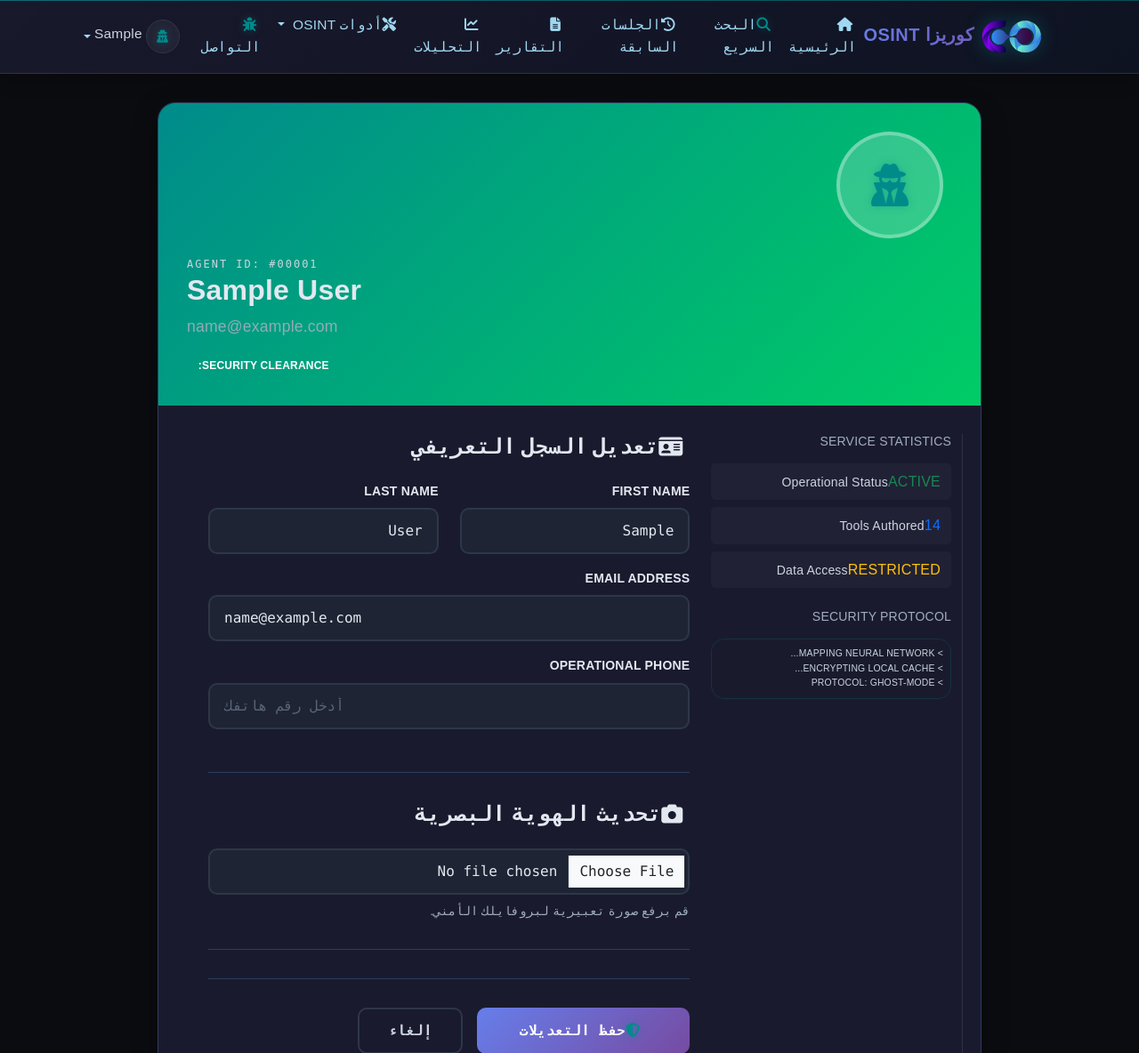
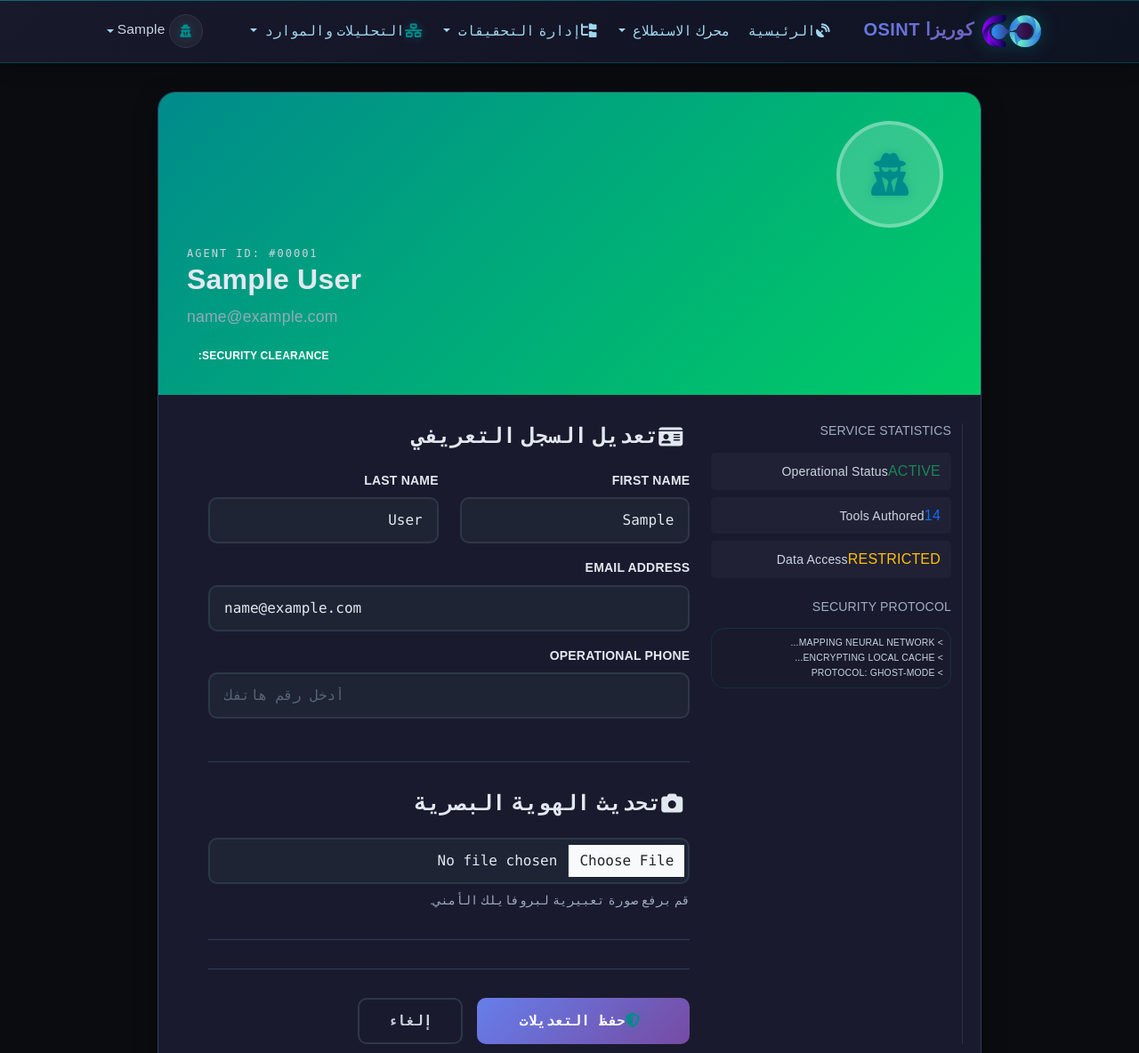
Before and after one commit to mohammedayedh/coriz, a Django app: page /auth/profile/ in a window 1280 px wide. Shown: the top 1184 px of the page at 89% size. Run offline with Django 5.2, Linux system fonts and the light colour scheme; the visitor is signed in with stand-in values (Sample User, id 1); parts of the project's set-up code (start-up, migrations or seed data) failed here and were passed over.

Commit message:
Redesign navigation bar to match platform architecture modules

```diff
--- a/templates/base/base.html
+++ b/templates/base/base.html
@@ -47,97 +47,63 @@
 
             <div class="collapse navbar-collapse" id="navbarNav">
 
-                <!-- Main Navigation - في الوسط بترتيب عكسي -->
-                <ul class="navbar-nav mx-auto">
+                <!-- Platform Architecture Navigation -->
+                <ul class="navbar-nav mx-auto cyber-nav-menu">
+                    <!-- Home -->
                     <li class="nav-item">
-                        <a class="nav-link interactive-element" href="{% url 'main:home' %}">
-                            <i class="fas fa-home me-1"></i>الرئيسية
+                        <a class="nav-link interactive-element {% if request.resolver_match.url_name == 'home' %}active{% endif %}" href="{% url 'main:home' %}">
+                            <i class="fas fa-satellite-dish me-1"></i>الرئيسية
                         </a>
                     </li>
-                    <li class="nav-item">
-                        <a class="nav-link interactive-element" href="{% url 'osint_tools:simple_search' %}">
-                            <i class="fas fa-search me-1"></i>البحث السريع
+
+                    <!-- Module 1: Recon Engine -->
+                    <li class="nav-item dropdown dropdown-mega">
+                        <a class="nav-link dropdown-toggle" href="#" id="reconDropdown" role="button" data-bs-toggle="dropdown" aria-expanded="false">
+                            <i class="fas fa-radar me-1"></i>محرك الاستطلاع
                         </a>
-                    </li>
-                    <li class="nav-item">
-                        <a class="nav-link interactive-element" href="{% url 'osint_tools:sessions_list' %}">
-                            <i class="fas fa-history me-1"></i>الجلسات السابقة
-                        </a>
-                    </li>
-                    <li class="nav-item">
-                        <a class="nav-link interactive-element" href="{% url 'osint_tools:reports_list' %}">
-                            <i class="fas fa-file-alt me-1"></i>التقارير
-                        </a>
-                    </li>
-                    <li class="nav-item">
-                        <a class="nav-link interactive-element" href="{% url 'osint_tools:analytics' %}">
-                            <i class="fas fa-chart-line me-1"></i>التحليلات
-                        </a>
-                    </li>
-                    <li class="nav-item dropdown">
-                        <a class="nav-link dropdown-toggle" href="#" id="osintToolsDropdown" role="button"
-                            data-bs-toggle="dropdown" aria-expanded="false">
-                            <i class="fas fa-tools me-1"></i>أدوات OSINT
-                        </a>
-                        <ul class="dropdown-menu" aria-labelledby="osintToolsDropdown">
-                            <li><a class="dropdown-item interactive-element" href="{% url 'osint_tools:dashboard' %}">
-                                    <i class="fas fa-tachometer-alt me-2"></i>لوحة التحكم
-                                </a></li>
-                            <li><a class="dropdown-item interactive-element" href="{% url 'osint_tools:cases_list' %}">
-                                    <i class="fas fa-folder-open me-2"></i>القضايا (Cases)
-                                </a></li>
-                            <li><a class="dropdown-item interactive-element" href="{% url 'osint_tools:tools_list' %}">
-                                    <i class="fas fa-tools me-2"></i>جميع المصادر والأدوات
-                                </a></li>
-                            <li><a class="dropdown-item interactive-element"
-                                    href="{% url 'osint_tools:results_list' %}">
-                                    <i class="fas fa-search me-2"></i>النتائج المكتشفة
-                                </a></li>
-                            <li>
-                                <hr class="dropdown-divider">
-                            </li>
-                            <li><a class="dropdown-item interactive-element"
-                                    href="{% url 'osint_tools:cybersecurity_resources' %}">
-                                    <i class="fas fa-newspaper me-2"></i>مصادر الأمن السيبراني
-                                </a></li>
-                            <li>
-                                <hr class="dropdown-divider">
-                            </li>
-                            <li class="dropdown-submenu">
-                                <a class="dropdown-item dropdown-toggle" href="#" id="intelligenceToolsDropdown">
-                                    <i class="fas fa-crosshairs me-2"></i>أدوات الاستخبارات
-                                </a>
-                                <ul class="dropdown-menu dropdown-submenu-menu">
-                                    <li><a class="dropdown-item" href="{% url 'osint_tools:ip_lookup' %}">
-                                            <i class="fas fa-map-marker-alt me-2"></i>IP Lookup
-                                        </a></li>
-                                    <li><a class="dropdown-item" href="{% url 'osint_tools:domain_recon' %}">
-                                            <i class="fas fa-globe me-2"></i>Domain Recon
-                                        </a></li>
-                                    <li><a class="dropdown-item" href="{% url 'osint_tools:email_scanner' %}">
-                                            <i class="fas fa-envelope-open-text me-2"></i>Email Scanner
-                                        </a></li>
-                                    <li><a class="dropdown-item" href="{% url 'osint_tools:virustotal_scan' %}">
-                                            <i class="fas fa-shield-virus me-2"></i>VirusTotal Scan
-                                        </a></li>
-                                    <li><a class="dropdown-item" href="{% url 'osint_tools:threat_intel' %}">
-                                            <i class="fas fa-satellite me-2"></i>Threat Intelligence
-                                        </a></li>
-                                </ul>
-                            </li>
-                            <li>
-                                <hr class="dropdown-divider">
-                            </li>
-                            <li><a class="dropdown-item interactive-element"
-                                    href="{% url 'osint_tools:utilities_dashboard' %}">
-                                    <i class="fas fa-toolbox me-2"></i>مركز الأدوات
-                                </a></li>
+                        <ul class="dropdown-menu dropdown-menu-dark cyber-dropdown" aria-labelledby="reconDropdown">
+                            <li class="dropdown-header text-primary"><i class="fas fa-microchip me-2"></i>أدوات جمع البيانات</li>
+                            <li><a class="dropdown-item" href="{% url 'osint_tools:simple_search' %}"><i class="fas fa-search me-2"></i>بحث استخباراتي سريع</a></li>
+                            <li><a class="dropdown-item" href="{% url 'osint_tools:tools_list' %}"><i class="fas fa-toolbox me-2"></i>ترسانة أدوات OSINT كاملة</a></li>
+                            <li><hr class="dropdown-divider"></li>
+                            <li class="dropdown-header text-primary"><i class="fas fa-crosshairs me-2"></i>استطلاع مخصص</li>
+                            <li><a class="dropdown-item" href="{% url 'osint_tools:domain_recon' %}"><i class="fas fa-globe me-2"></i>تحليل النطاقات (Domain)</a></li>
+                            <li><a class="dropdown-item" href="{% url 'osint_tools:ip_lookup' %}"><i class="fas fa-map-marker-alt me-2"></i>تتبع العناوين (IP Lookup)</a></li>
+                            <li><a class="dropdown-item" href="{% url 'osint_tools:email_scanner' %}"><i class="fas fa-envelope-open-text me-2"></i>فحص البريد الإلكتروني</a></li>
+                            <li><a class="dropdown-item" href="{% url 'osint_tools:threat_intel' %}"><i class="fas fa-shield-virus me-2"></i>تحليل الروابط (Threat Intel)</a></li>
                         </ul>
                     </li>
-                    <li class="nav-item">
-                        <a class="nav-link interactive-element" href="{% url 'main:contact' %}">
-                            <i class="fas fa-bug me-1"></i>التواصل
+
+                    <!-- Module 2: Investigation Management -->
+                    <li class="nav-item dropdown dropdown-mega">
+                        <a class="nav-link dropdown-toggle" href="#" id="investigationDropdown" role="button" data-bs-toggle="dropdown" aria-expanded="false">
+                            <i class="fas fa-folder-tree me-1"></i>إدارة التحقيقات
                         </a>
+                        <ul class="dropdown-menu dropdown-menu-dark cyber-dropdown" aria-labelledby="investigationDropdown">
+                            <li class="dropdown-header text-success"><i class="fas fa-archive me-2"></i>ملفات القضايا</li>
+                            <li><a class="dropdown-item" href="{% url 'osint_tools:cases_list' %}"><i class="fas fa-briefcase me-2"></i>سجل القضايا المفتوحة والمغلقة</a></li>
+                            <li><a class="dropdown-item" href="{% url 'osint_tools:sessions_list' %}"><i class="fas fa-history me-2"></i>سجل الجلسات (Sessions Log)</a></li>
+                            <li><hr class="dropdown-divider"></li>
+                            <li class="dropdown-header text-success"><i class="fas fa-database me-2"></i>قاعدة البيانات والمخرجات</li>
+                            <li><a class="dropdown-item" href="{% url 'osint_tools:results_list' %}"><i class="fas fa-table me-2"></i>قاعدة بيانات النتائج (Data Lake)</a></li>
+                            <li><a class="dropdown-item" href="{% url 'osint_tools:reports_list' %}"><i class="fas fa-file-signature me-2"></i>إصدار وتصدير التقارير الرسمية</a></li>
+                        </ul>
+                    </li>
+
+                    <!-- Module 3: Analytics & Utilities -->
+                    <li class="nav-item dropdown dropdown-mega">
+                        <a class="nav-link dropdown-toggle" href="#" id="analyticsDropdown" role="button" data-bs-toggle="dropdown" aria-expanded="false">
+                            <i class="fas fa-network-wired me-1"></i>التحليلات والموارد
+                        </a>
+                        <ul class="dropdown-menu dropdown-menu-dark cyber-dropdown" aria-labelledby="analyticsDropdown">
+                            <li class="dropdown-header text-warning"><i class="fas fa-chart-pie me-2"></i>تحليلات البيانات</li>
+                            <li><a class="dropdown-item" href="{% url 'osint_tools:analytics' %}"><i class="fas fa-chart-line me-2"></i>لوحة التحليلات المرئية المتقدمة</a></li>
+                            <li><a class="dropdown-item" href="{% url 'osint_tools:dashboard' %}"><i class="fas fa-tachometer-alt me-2"></i>شاشة المراقبة الرئيسية للعمليات</a></li>
+                            <li><hr class="dropdown-divider"></li>
+                            <li class="dropdown-header text-warning"><i class="fas fa-shield-alt me-2"></i>الأدوات والمصادر الأمنية</li>
+                            <li><a class="dropdown-item" href="{% url 'osint_tools:utilities_dashboard' %}"><i class="fas fa-fingerprint me-2"></i>مركز الهندسة العكسية والتشفير</a></li>
+                            <li><a class="dropdown-item" href="{% url 'osint_tools:cybersecurity_resources' %}"><i class="fas fa-newspaper me-2"></i>موجز التهديدات ومصادر السايبر</a></li>
+                        </ul>
                     </li>
                 </ul>
 
```
